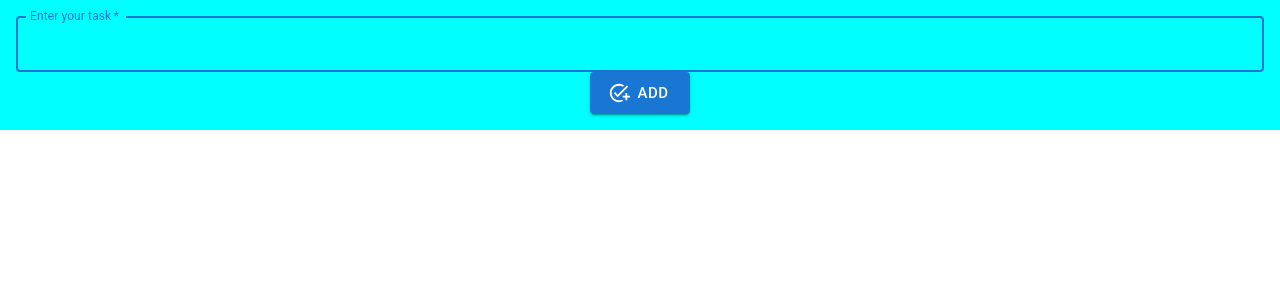
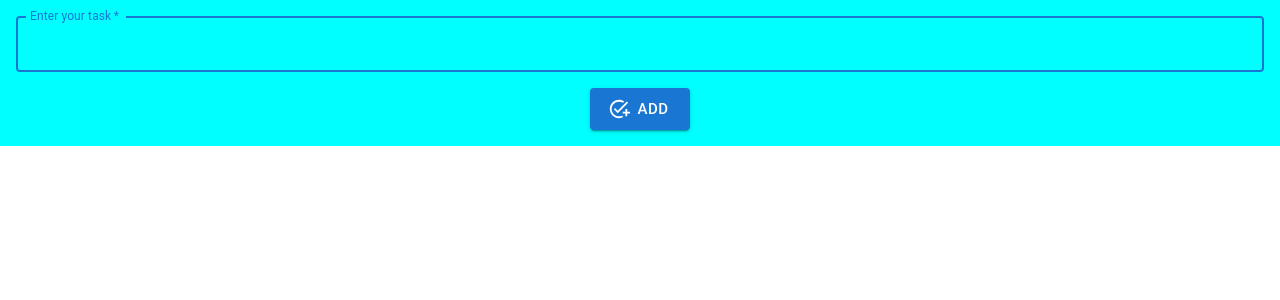
Before and after one commit to Khambazarov/todo, a React (Create React App) app: page / in a window 1280 px wide. Shown: the top 300 px of the page. Built offline with nearby package versions, Linux system fonts and the light colour scheme.

Commit message:
change some style

```diff
--- a/src/components/Form.js
+++ b/src/components/Form.js
@@ -50,6 +50,7 @@ const ToDosContainer = () => {
           size="large"
           type="submit"
           startIcon={<AddTask />}
+          style={{marginTop: "1rem"}}
         >
           add
         </Button>
```
